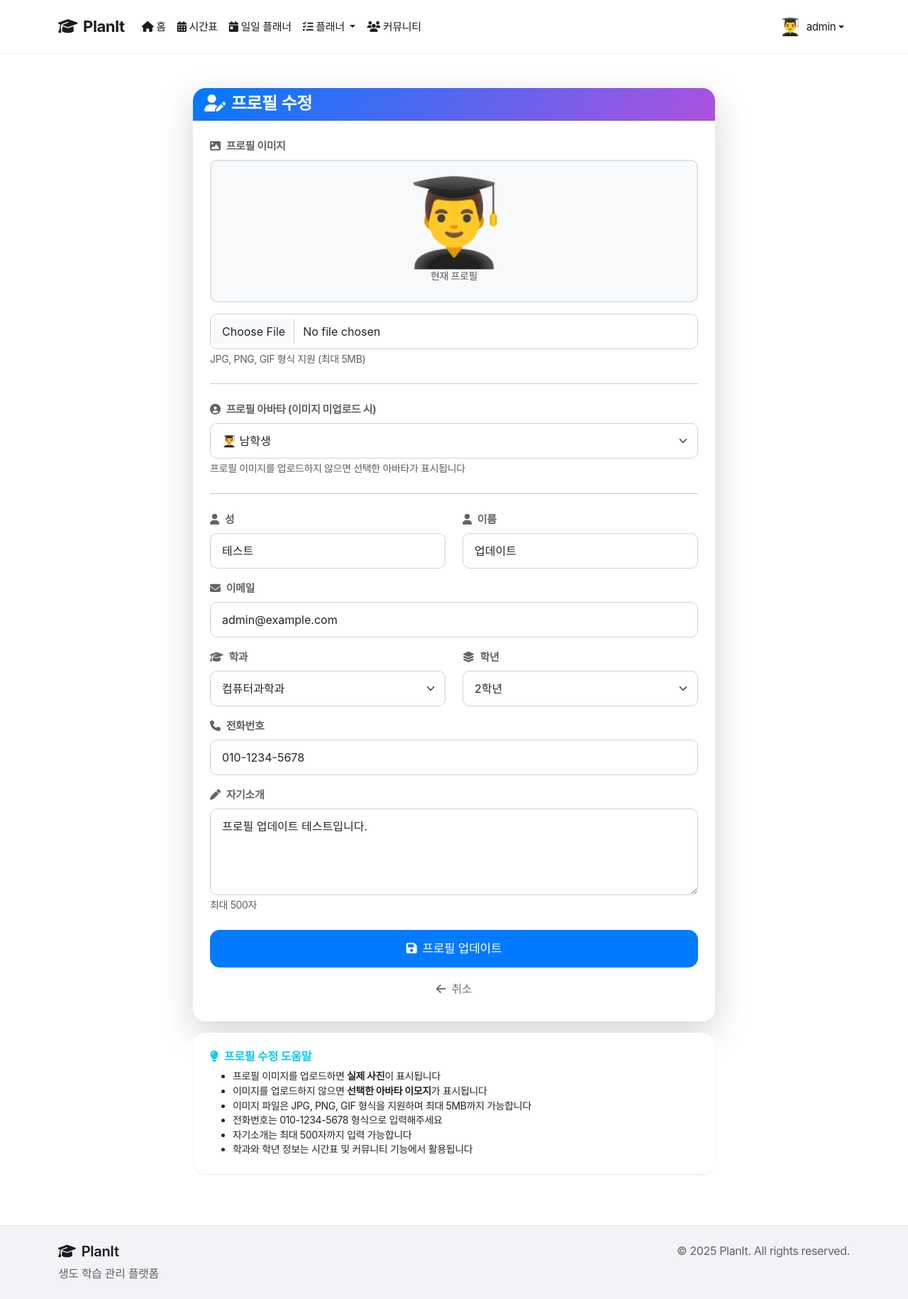
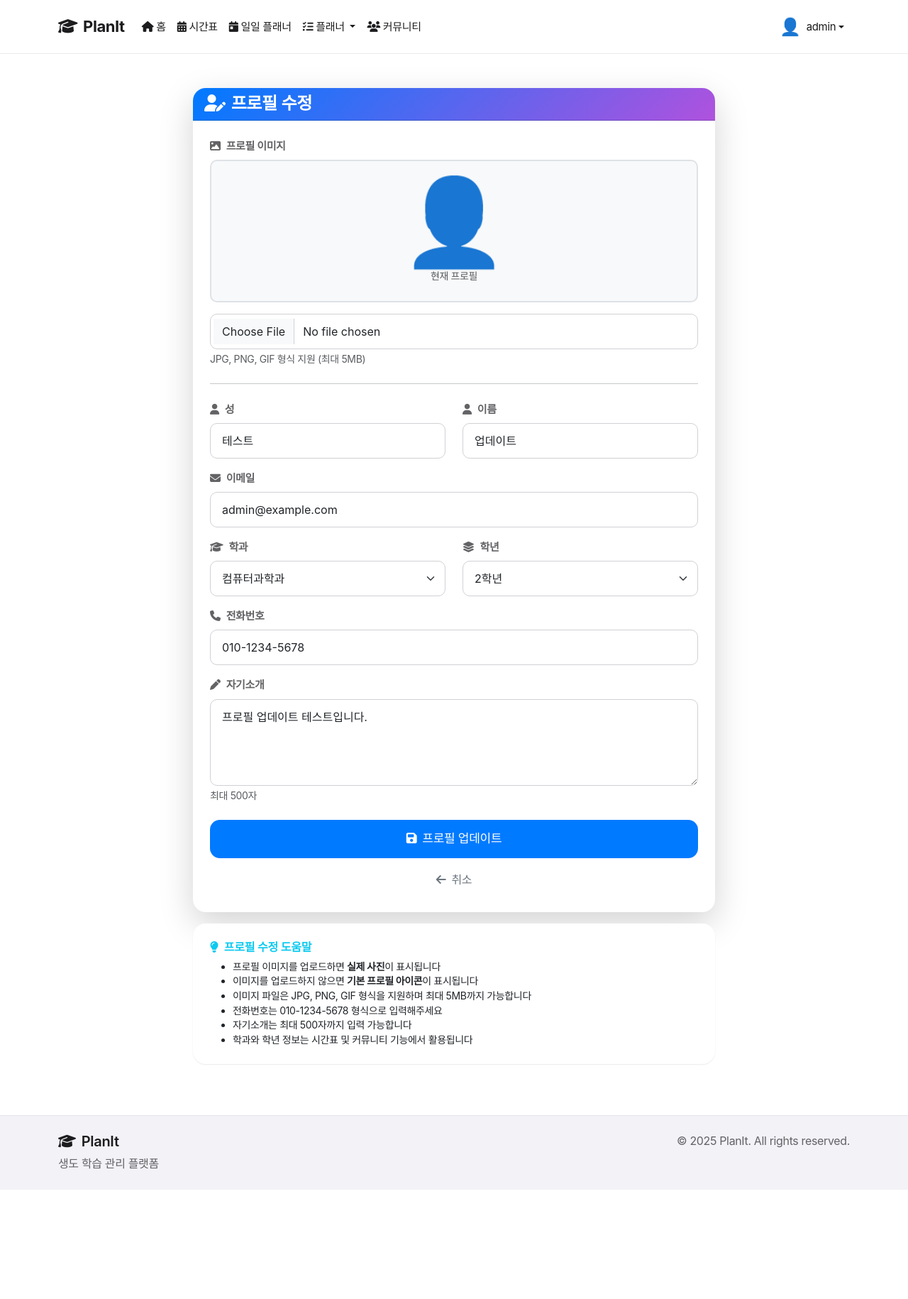
Before and after one commit to whwjdgml0508/planit, a Django app: page /accounts/profile/edit/ in a window 1280 px wide. Shown: the whole page at 71% size. After the commit the page ends 1676 px from the top, so only its background shows below. Run offline with Django 5.2, Linux system fonts and the light colour scheme; a user stored in the database is signed in; some libraries are stand-ins or nearby versions.

Commit message:
Remove avatar emoji selection feature, use default profile icon

```diff
--- a/Desktop/planit/accounts/models.py
+++ b/Desktop/planit/accounts/models.py
@@ -24,16 +24,6 @@ class User(AbstractUser):
         (4, '4학년'),
     ]
 
-    AVATAR_CHOICES = [
-        ('default', '기본 아바타'),
-        ('student_male', '남학생'),
-        ('student_female', '여학생'),
-        ('soldier', '군인'),
-        ('pilot', '조종사'),
-        ('engineer', '엔지니어'),
-        ('scientist', '과학자'),
-        ('astronaut', '우주비행사'),
-    ]
 
     # 추가 필드
     student_id = models.CharField(
@@ -65,11 +55,12 @@ class User(AbstractUser):
         null=True,
         verbose_name='프로필 이미지'
     )
+    # avatar_choice 필드는 더 이상 사용하지 않음 (legacy, 마이그레이션 호환성 유지)
     avatar_choice = models.CharField(
         max_length=20,
-        choices=AVATAR_CHOICES,
         default='default',
-        verbose_name='아바타 선택'
+        blank=True,
+        verbose_name='아바타 선택 (legacy)'
     )
     bio = models.TextField(
         max_length=500,
@@ -105,32 +96,11 @@ class User(AbstractUser):
         return dept_short.get(self.department, '기타')
 
     def get_avatar_url(self):
-        """아바타 이미지 URL 또는 이모지 반환"""
+        """프로필 이미지 URL 또는 기본 아이콘 반환"""
         if self.profile_image:
             return self.profile_image.url
-        # 아바타 선택에 따른 기본 이미지 반환
-        avatar_map = {
-            'default': '👤',
-            'student_male': '👨‍🎓',
-            'student_female': '👩‍🎓',
-            'soldier': '💂',
-            'pilot': '👨‍✈️',
-            'engineer': '👨‍🔧',
-            'scientist': '👨‍🔬',
-            'astronaut': '👨‍🚀',
-        }
-        return avatar_map.get(self.avatar_choice, '👤')
+        return '👤'
 
     def get_avatar_emoji(self):
-        """아바타 이모지만 반환 (프로필 이미지 무시)"""
-        avatar_map = {
-            'default': '👤',
-            'student_male': '👨‍🎓',
-            'student_female': '👩‍🎓',
-            'soldier': '💂',
-            'pilot': '👨‍✈️',
-            'engineer': '👨‍🔧',
-            'scientist': '👨‍🔬',
-            'astronaut': '👨‍🚀',
-        }
-        return avatar_map.get(self.avatar_choice, '👤')
+        """기본 프로필 아이콘 반환"""
+        return '👤'
--- a/Desktop/planit/templates/accounts/profile_edit.html
+++ b/Desktop/planit/templates/accounts/profile_edit.html
@@ -33,19 +33,7 @@
                                              class="rounded-circle"
                                              style="width: 150px; height: 150px; object-fit: cover; border: 3px solid #e9ecef;">
                                     {% else %}
-                                        <div id="avatarPreview" style="font-size: 120px; line-height: 1;">
-                                            {% if user.avatar_choice %}
-                                                {% if user.avatar_choice == 'default' %}👤
-                                                {% elif user.avatar_choice == 'student_male' %}👨‍🎓
-                                                {% elif user.avatar_choice == 'student_female' %}👩‍🎓
-                                                {% elif user.avatar_choice == 'soldier' %}💂
-                                                {% elif user.avatar_choice == 'pilot' %}👨‍✈️
-                                                {% elif user.avatar_choice == 'engineer' %}👨‍🔧
-                                                {% elif user.avatar_choice == 'scientist' %}👨‍🔬
-                                                {% elif user.avatar_choice == 'astronaut' %}👨‍🚀
-                                                {% endif %}
-                                            {% else %}👤{% endif %}
-                                        </div>
+                                        <div id="defaultAvatar" style="font-size: 120px; line-height: 1;">👤</div>
                                     {% endif %}
                                 </div>
                                 <p class="text-muted small mb-0 mt-2">현재 프로필</p>
@@ -73,28 +61,6 @@
                                 </label>
                             </div>
                             {% endif %}
-                        </div>
-
-                        <hr class="my-4">
-
-                        <!-- 프로필 아바타 선택 섹션 (이미지가 없을 때 사용) -->
-                        <div class="mb-4">
-                            <label class="form-label fw-bold">
-                                <i class="fas fa-user-circle me-2"></i>프로필 아바타 (이미지 미업로드 시)
-                            </label>
-
-                            <!-- 아바타 선택 드롭다운 -->
-                            <select name="avatar_choice" class="form-select" id="avatarSelect">
-                                <option value="default" {% if user.avatar_choice == 'default' %}selected{% endif %}>👤 기본 아바타</option>
-                                <option value="student_male" {% if user.avatar_choice == 'student_male' %}selected{% endif %}>👨‍🎓 남학생</option>
-                                <option value="student_female" {% if user.avatar_choice == 'student_female' %}selected{% endif %}>👩‍🎓 여학생</option>
-                                <option value="soldier" {% if user.avatar_choice == 'soldier' %}selected{% endif %}>💂 군인</option>
-                                <option value="pilot" {% if user.avatar_choice == 'pilot' %}selected{% endif %}>👨‍✈️ 조종사</option>
-                                <option value="engineer" {% if user.avatar_choice == 'engineer' %}selected{% endif %}>👨‍🔧 엔지니어</option>
-                                <option value="scientist" {% if user.avatar_choice == 'scientist' %}selected{% endif %}>👨‍🔬 과학자</option>
-                                <option value="astronaut" {% if user.avatar_choice == 'astronaut' %}selected{% endif %}>👨‍🚀 우주비행사</option>
-                            </select>
-                            <div class="form-text">프로필 이미지를 업로드하지 않으면 선택한 아바타가 표시됩니다</div>
                         </div>
 
                         <hr class="my-4">
@@ -212,7 +178,7 @@
                     </h6>
                     <ul class="card-text small mb-0">
                         <li>프로필 이미지를 업로드하면 <strong>실제 사진</strong>이 표시됩니다</li>
-                        <li>이미지를 업로드하지 않으면 <strong>선택한 아바타 이모지</strong>가 표시됩니다</li>
+                        <li>이미지를 업로드하지 않으면 <strong>기본 프로필 아이콘</strong>이 표시됩니다</li>
                         <li>이미지 파일은 JPG, PNG, GIF 형식을 지원하며 최대 5MB까지 가능합니다</li>
                         <li>전화번호는 010-1234-5678 형식으로 입력해주세요</li>
                         <li>자기소개는 최대 500자까지 입력 가능합니다</li>
@@ -228,24 +194,10 @@
 {% block extra_js %}
 <script>
 document.addEventListener('DOMContentLoaded', function() {
-    const avatarSelect = document.getElementById('avatarSelect');
-    const avatarPreview = document.getElementById('avatarPreview');
     const phoneInput = document.getElementById('id_phone_number');
     const profileImageInput = document.getElementById('profileImageInput');
     const imagePreviewContainer = document.getElementById('imagePreviewContainer');
     const clearImageCheckbox = document.getElementById('clearImage');
-
-    // 아바타 이모지 매핑
-    const avatarEmojis = {
-        'default': '👤',
-        'student_male': '👨‍🎓',
-        'student_female': '👩‍🎓',
-        'soldier': '💂',
-        'pilot': '👨‍✈️',
-        'engineer': '👨‍🔧',
-        'scientist': '👨‍🔬',
-        'astronaut': '👨‍🚀'
-    };
 
     // 프로필 이미지 업로드 시 미리보기
     if (profileImageInput) {
@@ -290,30 +242,13 @@ document.addEventListener('DOMContentLoaded', function() {
     if (clearImageCheckbox) {
         clearImageCheckbox.addEventListener('change', function() {
             if (this.checked) {
-                // 아바타 이모지로 변경
-                const selectedAvatar = avatarSelect.value;
+                // 기본 아이콘으로 변경
                 imagePreviewContainer.innerHTML = `
-                    <div id="avatarPreview" style="font-size: 120px; line-height: 1;">
-                        ${avatarEmojis[selectedAvatar] || '👤'}
-                    </div>
+                    <div id="defaultAvatar" style="font-size: 120px; line-height: 1;">👤</div>
                 `;
                 // 파일 입력 초기화
                 if (profileImageInput) {
                     profileImageInput.value = '';
-                }
-            }
-        });
-    }
-
-    // 아바타 선택 시 미리보기 업데이트 (이미지가 없을 때만)
-    if (avatarSelect) {
-        avatarSelect.addEventListener('change', function() {
-            const selectedAvatar = this.value;
-            // 이미지가 업로드되지 않았거나 제거 체크박스가 선택된 경우에만 업데이트
-            if (avatarPreview || (clearImageCheckbox && clearImageCheckbox.checked)) {
-                const preview = document.getElementById('avatarPreview');
-                if (preview) {
-                    preview.textContent = avatarEmojis[selectedAvatar] || '👤';
                 }
             }
         });
--- a/Desktop/planit/templates/base.html
+++ b/Desktop/planit/templates/base.html
@@ -88,7 +88,7 @@
                             {% if user.profile_image %}
                                 <img src="{{ user.profile_image.url }}" alt="프로필" class="rounded-circle me-2" width="32" height="32" style="object-fit: cover; border: 2px solid #fff;">
                             {% else %}
-                                <span class="me-2" style="font-size: 24px;">{{ user.get_avatar_emoji }}</span>
+                                <span class="me-2" style="font-size: 24px;">👤</span>
                             {% endif %}
                             <span>{{ user.username }}</span>
                         </a>
--- a/Desktop/planit/templates/community/post_list.html
+++ b/Desktop/planit/templates/community/post_list.html
@@ -84,7 +84,7 @@
                                     {% if post.author.profile_image %}
                                         <img src="{{ post.author.profile_image.url }}" alt="프로필" class="rounded-circle me-2" width="32" height="32" style="object-fit: cover;">
                                     {% else %}
-                                        <span class="me-2" style="font-size: 24px;">{{ post.author.get_avatar_emoji }}</span>
+                                        <span class="me-2" style="font-size: 24px;">👤</span>
                                     {% endif %}
                                     <small class="text-muted me-3">
                                         {{ post.author.get_full_name|default:post.author.username }}
```
Also changed, not shown: Desktop/planit/templates/accounts/profile.html (+1 -11 lines), Desktop/planit/templates/community/index.html (+2 -6 lines), Desktop/planit/templates/community/post_detail.html (+4 -12 lines).
